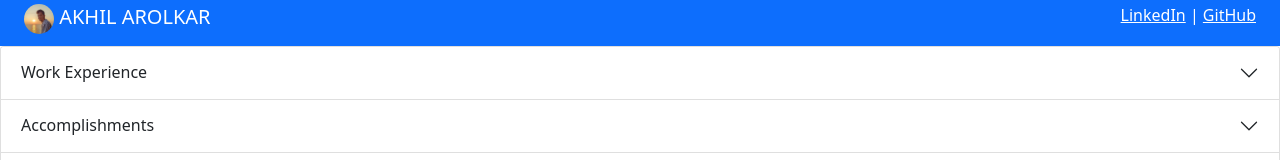
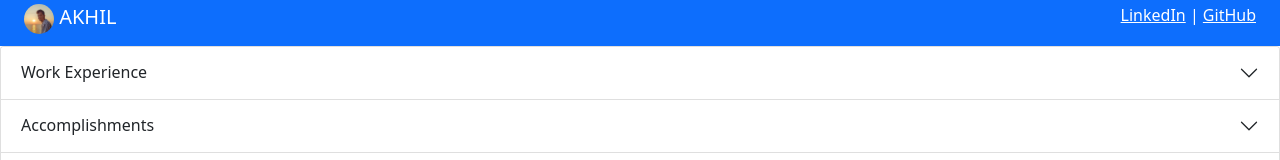
Before and after one commit to akhilarolkar/resume_docker, a plain HTML site: page index.html in a window 1280 px wide. Shown: the top 160 px of the page. Drawn offline with nearby package versions, Linux system fonts and the light colour scheme.

Commit message:
updated resume

```diff
--- a/index.html
+++ b/index.html
@@ -13,7 +13,7 @@
             <div class="container-fluid py-0">
               <h1 class="navbar-brand py-1">
                 <img class="rounded-circle" src="image.webp" alt="Logo" width="30" height="30">
-                AKHIL AROLKAR
+                AKHIL
               </h1>
               <p class="py-0"><a class="text-white" href="https://linkedin.com/in/akhilarolkar">LinkedIn</a> | <a class="text-white" href="https://github.com/akhilarolkar">GitHub</a></p>
             </div>
```
Also changed, not shown: 1 other file.
